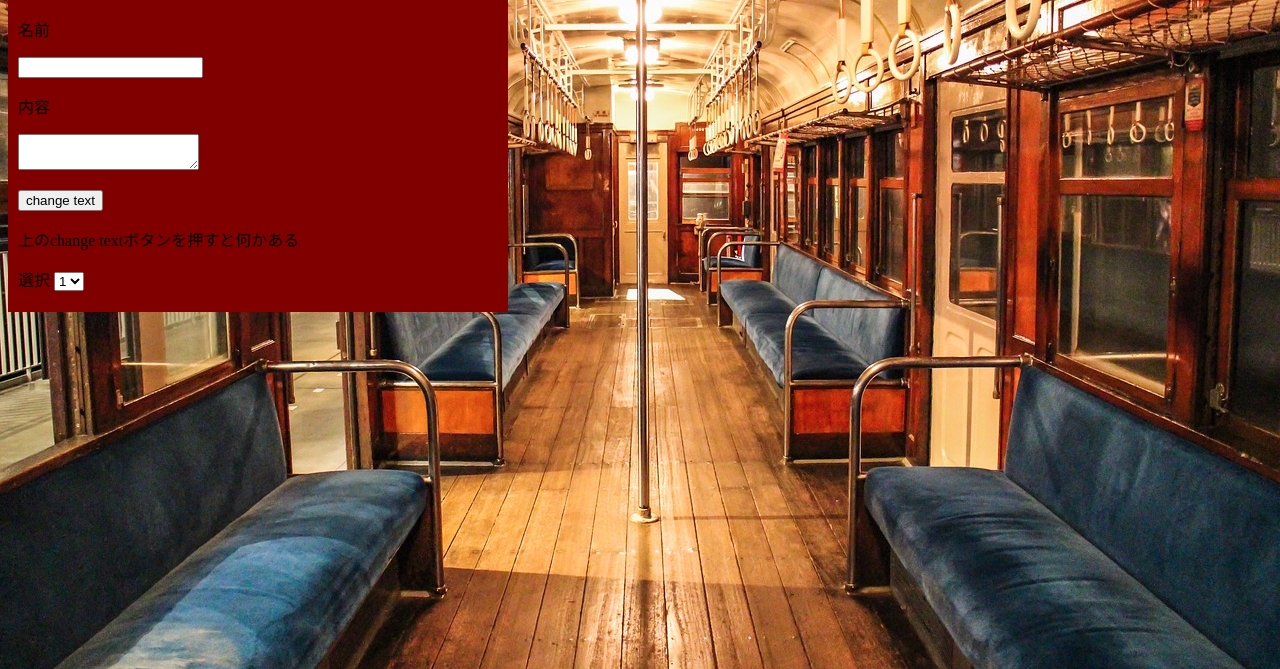
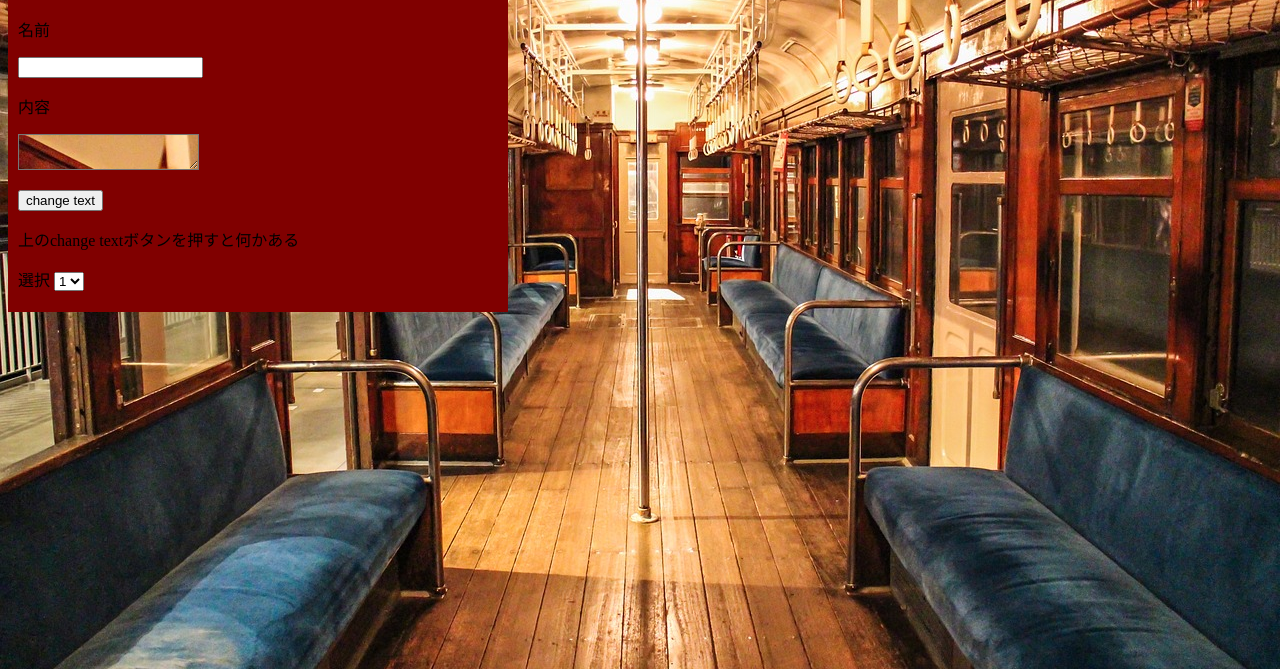
Before and after one commit to miyamotooo/mysite, a plain HTML site: page index.html in a window 1280 px wide. Shown: the part 131-800 px from the top of the page. Drawn offline with nearby package versions, Linux system fonts and the light colour scheme.

Commit message:
Update stylesheet.css

```diff
--- a/stylesheet.css
+++ b/stylesheet.css
@@ -12,3 +12,7 @@ body{
 .title{
     color: #c79e1d
 }
+
+textarea{
+    background-image: url("埼玉県鉄道博物館.jpg");
+}
```
